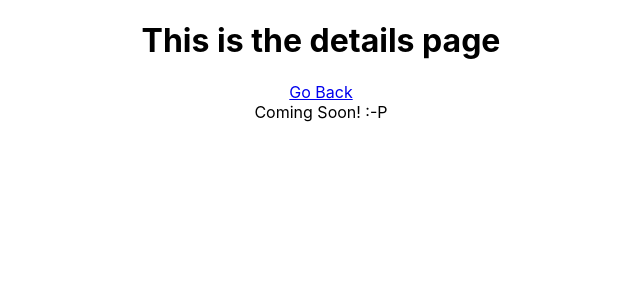
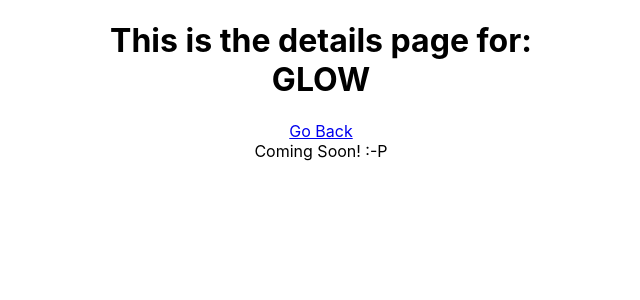
Before and after one commit to zarbar/kodflix, a React (Create React App) app: page /GLOW in a window 1280 px wide. Shown: the top 300 px of the page, without its empty margins (319-959 px from the left). Built offline with nearby package versions, Linux system fonts and the light colour scheme.

Commit message:
#14 done. useParams hook used instead of match.params

```diff
--- a/src/Details/Details.js
+++ b/src/Details/Details.js
@@ -1,5 +1,6 @@
 import React, { useState } from 'react';
-import { Link } from "react-router-dom";
+import { Link, useParams } from "react-router-dom";
+import ShowList from '../ShowList/ShowList';
 
 export default function Details(props) {
     const [message, setMessage] = useState('');
@@ -10,10 +11,15 @@ export default function Details(props) {
             return () => clearTimeout(timedMsg)
         }, []
     )
+    let { details } = useParams();
+
+    let thisShow = ShowList().find(show => show.id === details);
 
     return (
         <>
-            <h1>This is the details page<br /></h1>
+            <h1>This is the details page for:<br />
+                {thisShow.title}
+            </h1>
             <Link to='/'>Go Back</Link>
             <br />
             <div>{message}</div>
```
